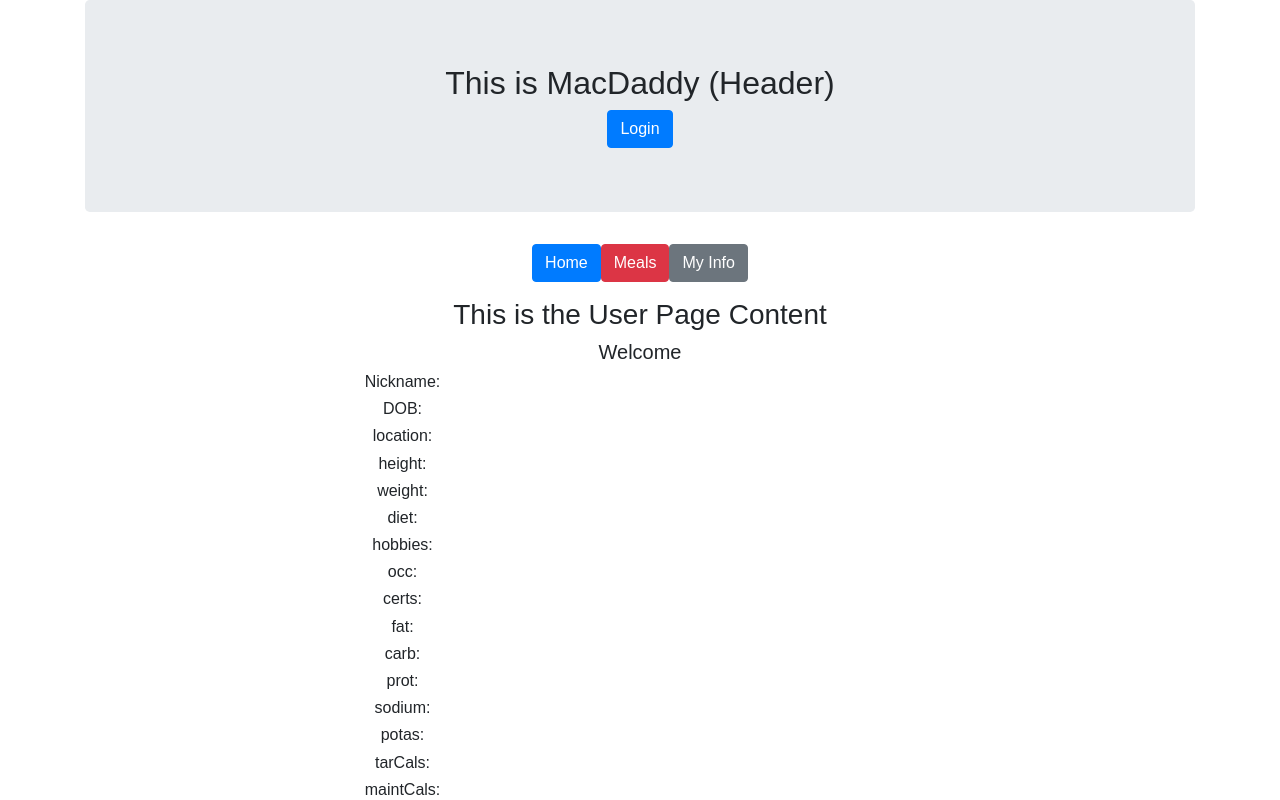
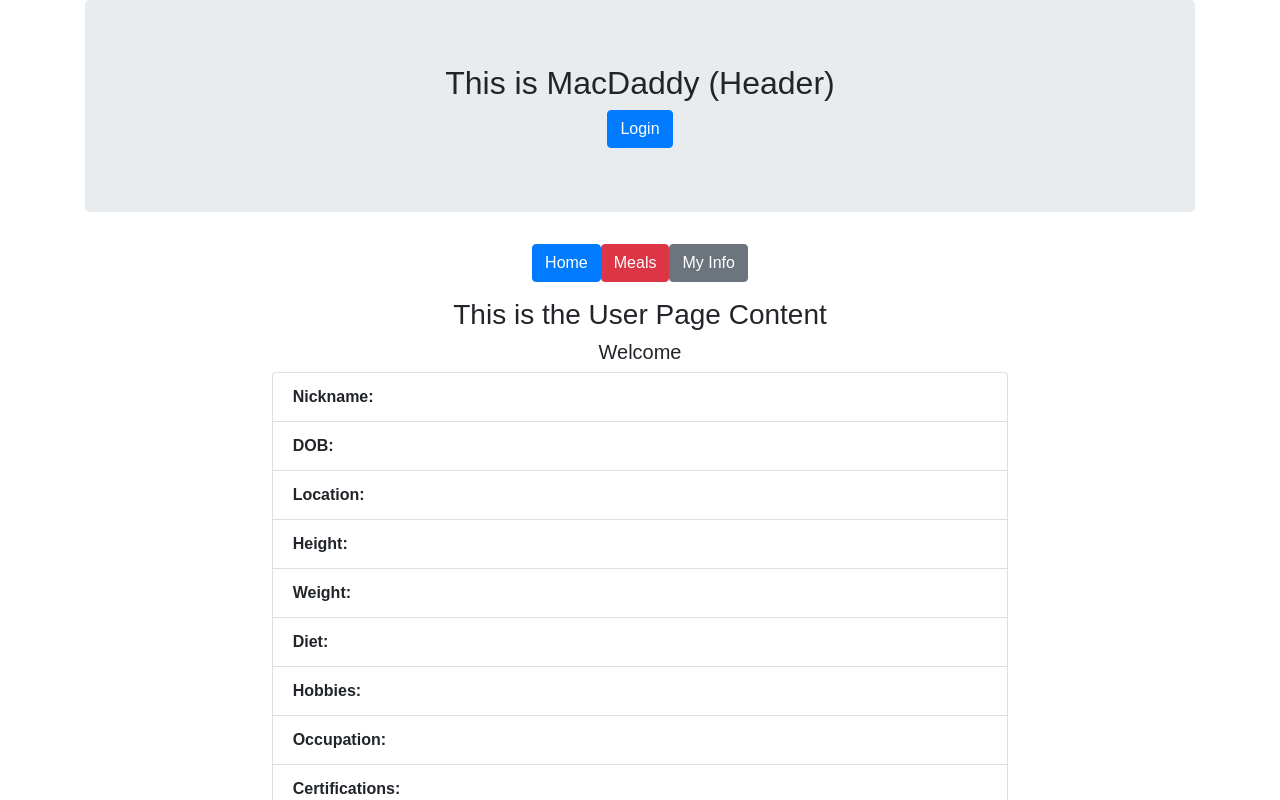
Before and after one commit to fvaldez421/MacDaddy, a React (Create React App) app in the folder client/: page /me in a window 1280 px wide. Shown: the top 800 px of the page. Built offline with nearby package versions, Linux system fonts and the light colour scheme; what auth0-js would draw is missing.

Commit message:
corrected labeling

```diff
--- a/client/src/components/uInfo/uInfo.js
+++ b/client/src/components/uInfo/uInfo.js
@@ -1,7 +1,7 @@
 import React from "react";
 import "./uInfo.css"
 
-const userDemo = (props) => (
+const UserInfo = (props) => (
     <div className="col-md-10 mr-auto ml-auto text-left">
         <div className="row">
             <div className="col-md-12 stats">
@@ -110,4 +110,4 @@ const userDemo = (props) => (
     </div>
 )
 
-export default userDemo;
+export default UserInfo;
--- a/client/src/pages/UserInfo/User.js
+++ b/client/src/pages/UserInfo/User.js
@@ -4,29 +4,8 @@ import React, { Component } from "react";
 import './User.css';
 import { Route, Link } from "react-router-dom";
 import UserForm from "./../../components/uForm";
+import UserInfo from "./../../components/uInfo";
 
-const UserDemo = (user) => (
-    <div className="row">
-        <div className="col-md-6">
-            <h6>Nickname: {user.userName}</h6>
-            <h6>DOB: {user.DOB}</h6>
-            <h6>location: {user.location}</h6>
-            <h6>height: {user.height}</h6>
-            <h6>weight: {user.weight}</h6>
-            <h6>diet: {user.diet}</h6>
-            <h6>hobbies: {user.hobbies}</h6>
-            <h6>occ: {user.occ}</h6>
-            <h6>certs: {user.certs}</h6>
-            <h6>fat: {user.fat}</h6>
-            <h6>carb: {user.carb}</h6>
-            <h6>prot: {user.prot}</h6>
-            <h6>sodium: {user.sodium}</h6>
-            <h6>potas: {user.potas}</h6>
-            <h6>tarCals: {user.tarCals}</h6>
-            <h6>maintCals: {user.maintCals}</h6>
-        </div>
-    </div>
-)
 
 class User extends Component {
     componentDidMount() {
@@ -41,7 +20,7 @@ class User extends Component {
                     <div className="col-md-10 mr-auto ml-auto">
                         <h3>This is the User Page Content</h3>
                         <h5>Welcome {this.props.user.nickName}</h5>
-                        <Route exact path={this.location} render={() => <UserDemo {...this.props.user} />} />
+                        <Route exact path={this.location} render={() => <UserInfo {...this.props.user} />} />
                         {/* <p>The form below should be displayed conditionally using an embedded route.</p> */}
                         {/* <UserForm {...this.props}/> */}
                         <Link to={`${this.location}/form`} className="btn btn-primary">Adjust Settings</Link>
```
